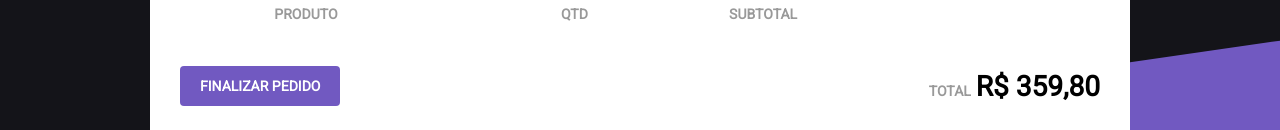
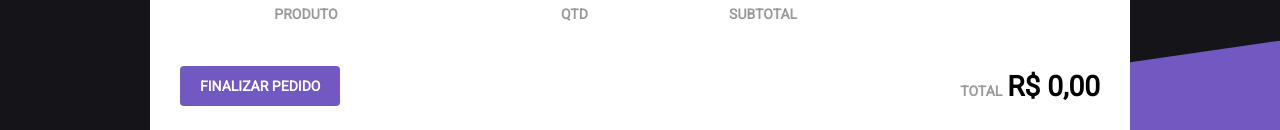
Before and after one commit to LeonardoMarquesDias/Rocketshoes, a React (Create React App) app: page /cart in a window 1280 px wide. Shown: the part 177-307 px from the top of the page. Built offline with nearby package versions, Linux system fonts and the light colour scheme.

Commit message:
teste passed Card

```diff
--- a/src/pages/Cart/index.tsx
+++ b/src/pages/Cart/index.tsx
@@ -34,7 +34,7 @@ const Cart = (): JSX.Element => {
     )
 
   function handleProductIncrement(product: Product) {
-    updateProductAmount({ productId: product.id, amount: product.amount +1 })
+    updateProductAmount({ productId: product.id, amount: product.amount + 1 })
   }
 
   function handleProductDecrement(product: Product) {
@@ -114,7 +114,7 @@ const Cart = (): JSX.Element => {
 
         <Total>
           <span>TOTAL</span>
-          <strong>R$ 359,80</strong>
+          <strong>{total}</strong>
         </Total>
       </footer>
     </Container>
```
Lines whose indentation alone changed are shown as unchanged.
